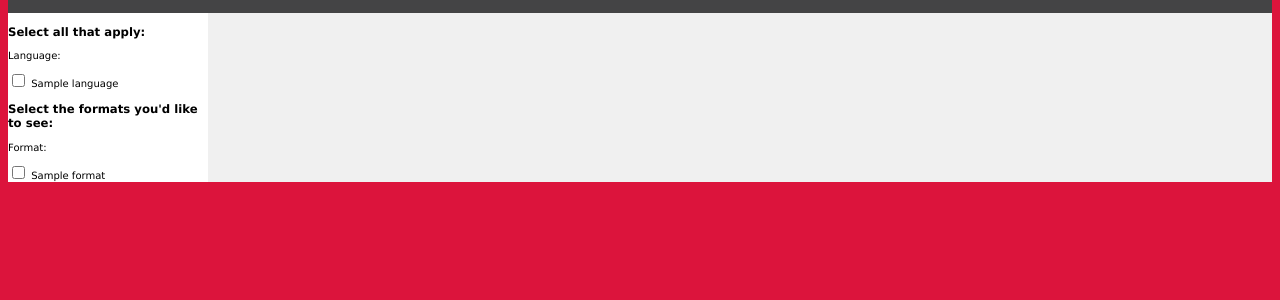
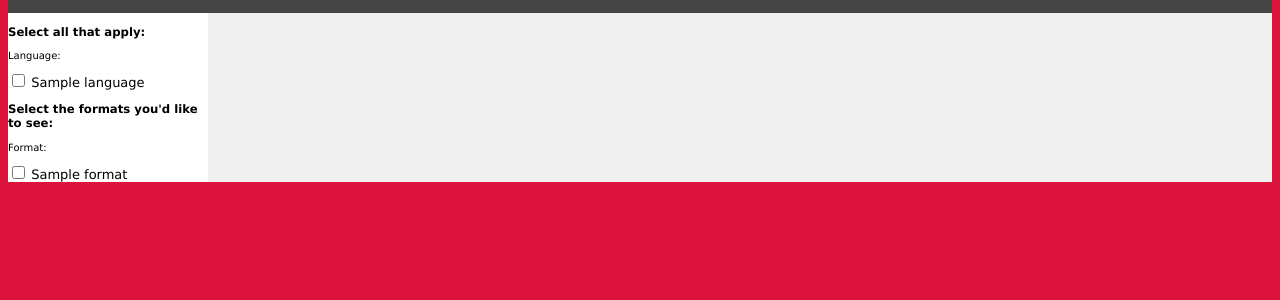
Before and after one commit to ElinJohansson/TutorialFinder2, a Spring app: template TutorialFinder/src/main/resources/templates/index.html in a window 1280 px wide. Shown: the part 30-330 px from the top of the page. Run offline with Thymeleaf, Linux system fonts and the light colour scheme; the template is opened without the code that fills it: most values are stand-ins (such as "Sample title", 1, 10 or a date in 2020); data that the repository does not hold is empty.

Commit message:
vanlig text till desc.

```diff
--- a/TutorialFinder/src/main/resources/static/css/style.css
+++ b/TutorialFinder/src/main/resources/static/css/style.css
@@ -44,6 +44,10 @@ li {
 
 h4{
     font-weight: bold;
+}
+span{
+    font-size: 1.3em;
+    font-weight: normal;
 }
 
 
```
